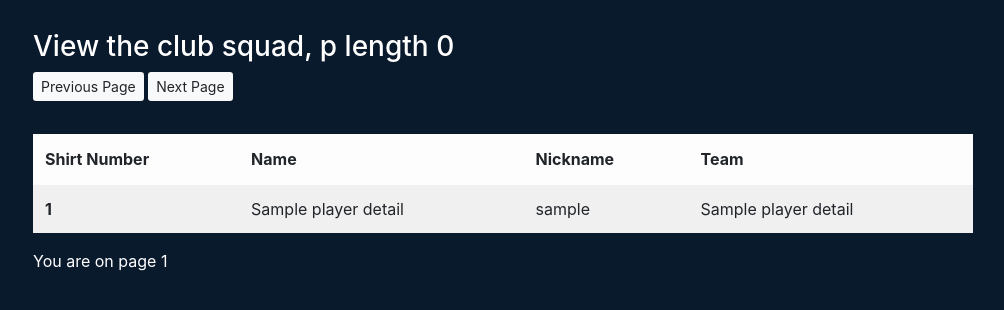
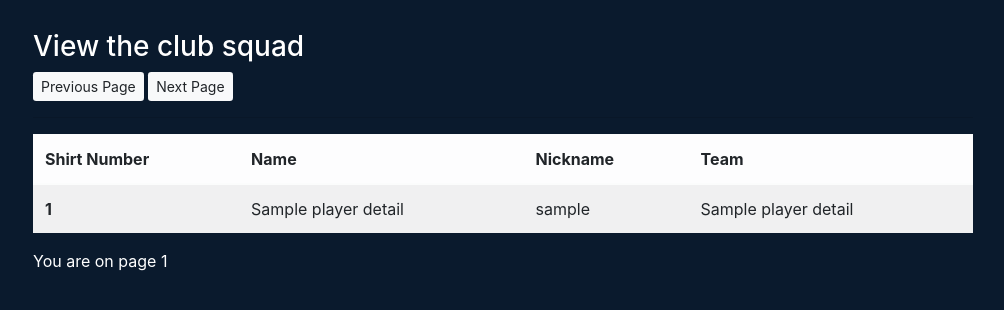
Before and after one commit to behradkoohy/wessex-fantasy, a Flask app: page /viewsquad/1 in a window 1280 px wide. Shown: the part 56-366 px from the top of the page, without its empty margins (137-1141 px from the left). Run offline with Flask 2, Linux system fonts and the light colour scheme; a database or web service that is not in the repository returns one stand-in record (values such as "Sample title"); some libraries are stand-ins or nearby versions.

Commit message:
clean up

```diff
--- a/templates/list_players.html
+++ b/templates/list_players.html
@@ -14,7 +14,7 @@
   border-radius: .2rem;
 }
 </style>
-<h3 style="color: white;">View the club squad, p length {{ p|length }}</h3>
+<h3 style="color: white;">View the club squad</h3>
 <div class="wrapper">
 	<a type="button" class="btn-sm btn-light" {% if n==0 %} href="/viewsquad/{{ n }}" {% else %} href="/viewsquad/{{ n-1 }}" {% endif %}>Previous Page</a>
 	<a type="button" class="btn-sm btn-light" {% if players|length == 0 %} href="/viewsquad/{{ n }}" {% else %} href="/viewsquad/{{ n+1 }}"{% endif %}>Next Page</a>
```
